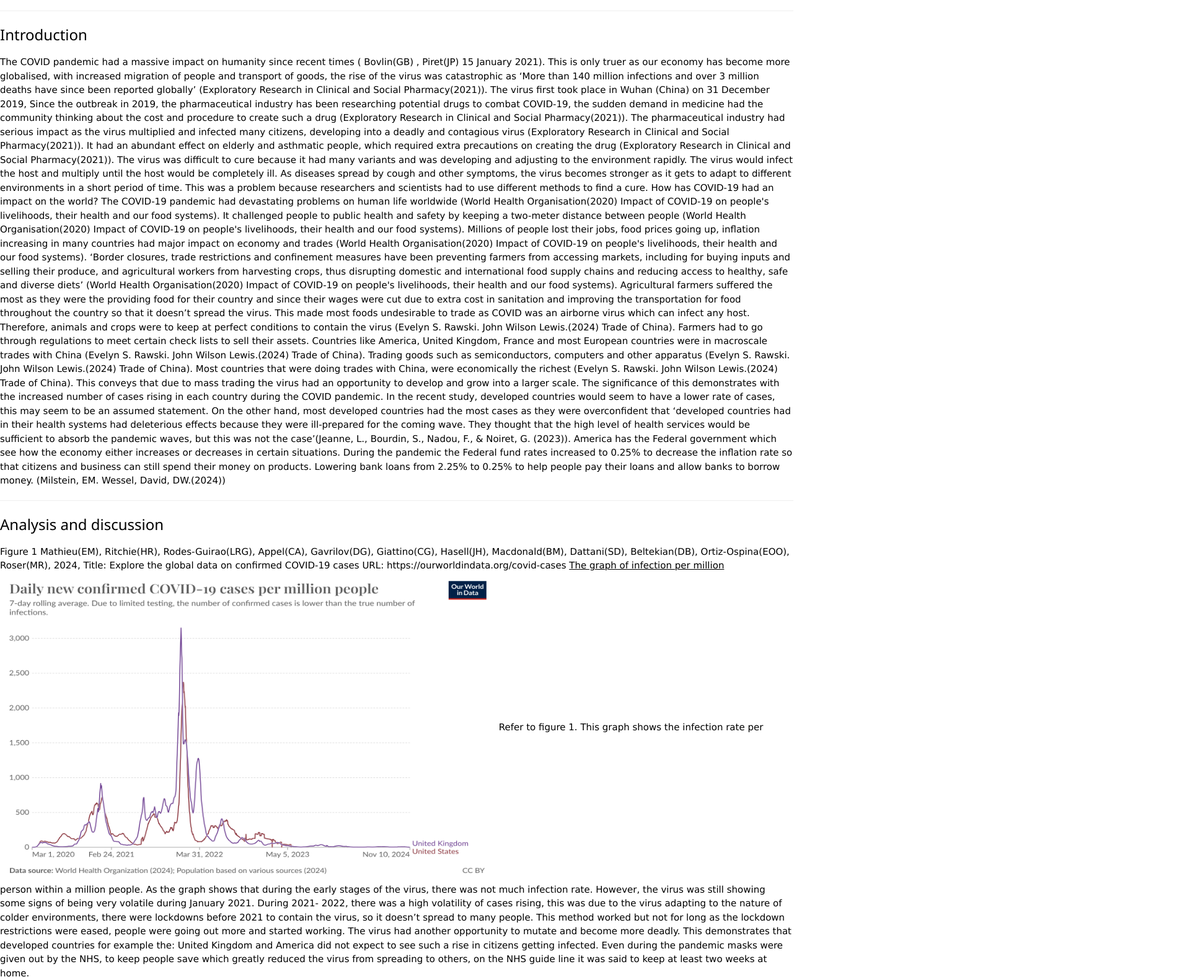
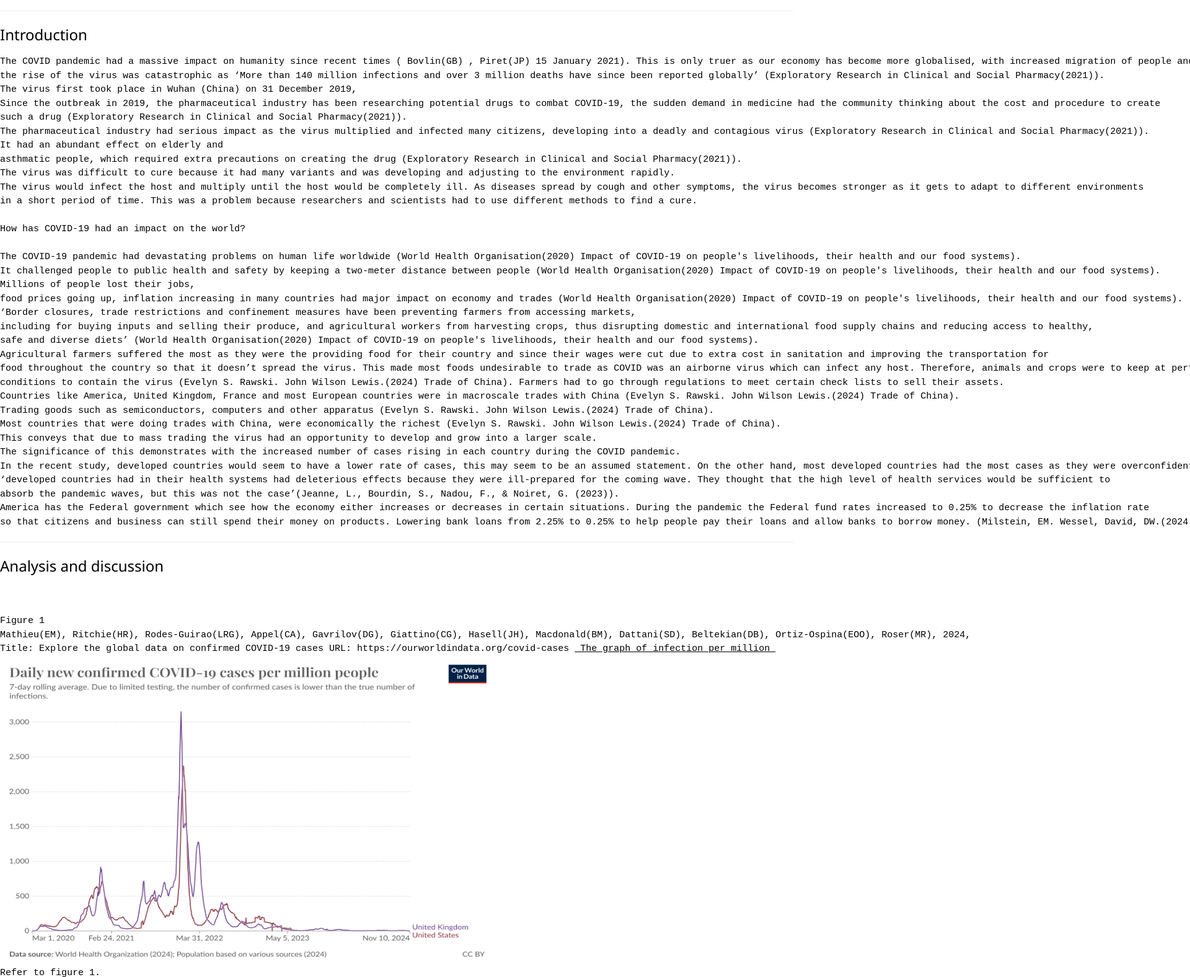
Before and after one commit to FEPSFY6874621/FY6874621, a plain HTML site: page index.html in a window 1280 px wide. Shown: the part 993-2569 px from the top of the page at 62% size, 1920 px wide, since content can reach past the window. Drawn offline with nearby package versions, Linux system fonts and the light colour scheme.

Commit message:
Update index.html

```diff
--- a/index.html
+++ b/index.html
@@ -90,7 +90,7 @@ The virus increased in volatility during 2021-2022, regardless of the introducti
 
 <h3 id="Introduction">Introduction</h3>
 
- <p id="Introduction_InText">
+ <pre id="Introduction_InText">
 The COVID pandemic had a massive impact on humanity since recent times ( Bovlin(GB) , Piret(JP) 15 January 2021). This is only truer as our economy has become more globalised, with increased migration of people and transport of goods,
 the rise of the virus was catastrophic as ‘More than 140 million infections and over 3 million deaths have since been reported globally’ (Exploratory Research in Clinical and Social Pharmacy(2021)).
 The virus first took place in Wuhan (China) on 31 December 2019,
@@ -125,10 +125,10 @@ In the recent study, developed countries would seem to have a lower rate of case
 absorb the pandemic waves, but this was not the case’(Jeanne, L., Bourdin, S., Nadou, F., & Noiret, G. (2023)).
 America has the Federal government which see how the economy either increases or decreases in certain situations. During the pandemic the Federal fund rates increased to 0.25% to decrease the inflation rate
 so that citizens and business can still spend their money on products. Lowering bank loans from 2.25% to 0.25% to help people pay their loans and allow banks to borrow money. (Milstein, EM. Wessel, David, DW.(2024))
-</p>
+</pre>
    <hr>
    <h3 id="Analysis and discussion">Analysis and discussion</h3>
-   <p id="Analysis_InText">
+   <pre id="Analysis_InText">
 
 <head>
 Figure 1
@@ -142,7 +142,7 @@ this was due to the virus adapting to the nature of colder environments, there w
 This method worked but not for long as the lockdown restrictions were eased, people were going out more and started working. The virus had another opportunity to mutate and become more deadly.
 This demonstrates that developed countries for example the: United Kingdom and America did not expect to see such a rise in citizens getting infected.
 Even during the pandemic masks were given out by the NHS, to keep people save which greatly reduced the virus from spreading to others, on the NHS guide line it was said to keep at least two weeks at home.
-</p>
+</pre>
 </head>
 
    <hr>
@@ -237,7 +237,7 @@ URL: https://www.brookings.edu/articles/fed-response-to-covid19/
   <!-- ////////////////////////////// Word count function ////////////////////////////// -->
   <!-- //////////////////////////////////////////////////////////////////////////////// -->
 <!-- Placeholder for total word count -->
-<p id="totalWordCount"></p>
+<pre id="totalWordCount"></pre>
 <hr>
 <script>
   // Function to calculate and display word count for a specified section
```
